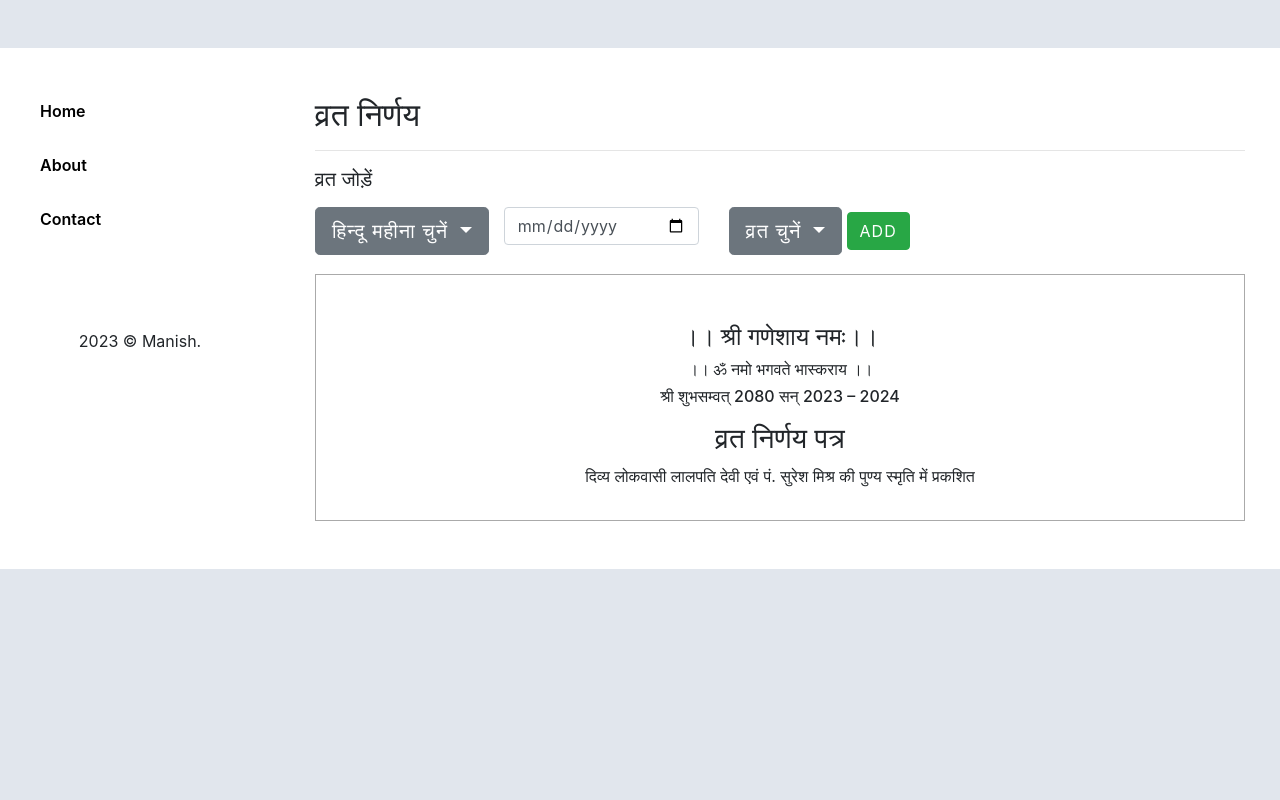
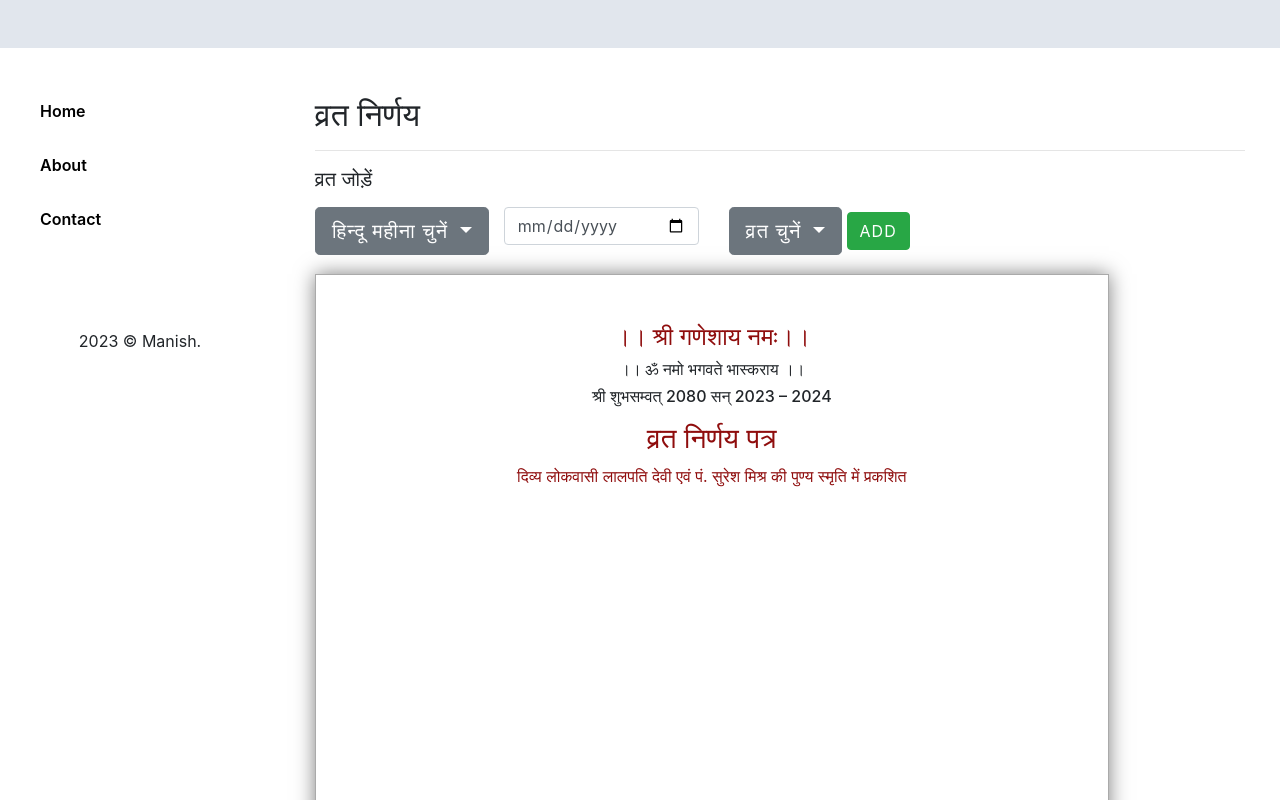
Before and after one commit to manish2788/akshara, a website with bundled scripts: page index.html in a window 1280 px wide. Shown: the top 800 px of the page. Built offline with nearby package versions, Linux system fonts and the light colour scheme.

Commit message:
Updating Style

```diff
--- a/css/style.css
+++ b/css/style.css
@@ -876,6 +876,9 @@ textarea.form-control {
 .vrat-body {
     border: 1px solid #AAA;
     margin-top: 2%;
+    box-shadow: 0 0 0.5cm rgb(0 0 0 / 50%);
+    width: 21cm;
+    height: 29.7cm;
 }
 .vrat-display-container {
     text-align: center;
@@ -883,3 +886,7 @@ textarea.form-control {
 .dropdown-toggle {
     font-size: 16px;
 }
+
+.dark-red {
+    color:#8f0d0d
+}
--- a/index.html
+++ b/index.html
@@ -119,11 +119,11 @@
                             </div> -->
                             <div class="vrat-body">
                                 <div class="vrat-header text-center mt-5">
-                                    <h4>।। श्री गणेशाय नमः।। </h4>
+                                    <h4 class="dark-red">।। श्री गणेशाय नमः।। </h4>
                                     <h6>।। ॐ नमो भगवते भास्कराय ।।</h6>
                                     <h6>श्री शुभसम्वत् 2080 सन् 2023 – 2024</h6>
-                                    <h3 class="pt-2">व्रत निर्णय पत्र</h3>
-                                    <p>दिव्य लोकवासी लालपति देवी एवं पं. सुरेश मिश्र की पुण्य स्मृति में प्रकशित </p>
+                                    <h3 class="pt-2 dark-red">व्रत निर्णय पत्र</h3>
+                                    <p class="dark-red">दिव्य लोकवासी लालपति देवी एवं पं. सुरेश मिश्र की पुण्य स्मृति में प्रकशित </p>
                                 </div>
                                 <div id="vrat-display-container" class="row pt-3 vrat-display-container">
 
--- a/js/app.js
+++ b/js/app.js
@@ -200,11 +200,11 @@ class Vrat {
   updateDisplay() {
     this.vratDisplayContainer.innerHTML = this.data.months.map(month => {
       return `
-      <div class="col-xl-6 pb-4">
-        <h5 id="month-selected" style="color:#8f0d0d">${month.label} - ${month.date}</h5>
+      <div class="col-xl-6 pb-2">
+        <strong id="month-selected" class="pb-2 dark-red">${month.label} - ${month.date}</strong>
         ${
           month.festivals.map(festival => {
-            return ` <div class="pb-1"><strong>${festival}</strong></div>`
+            return ` <div class="pb-1 pt-1"><strong>${festival}</strong></div>`
           }).join('')
         }
       </div>
```
Also changed, not shown: package.json (added, +19 -0 lines).
